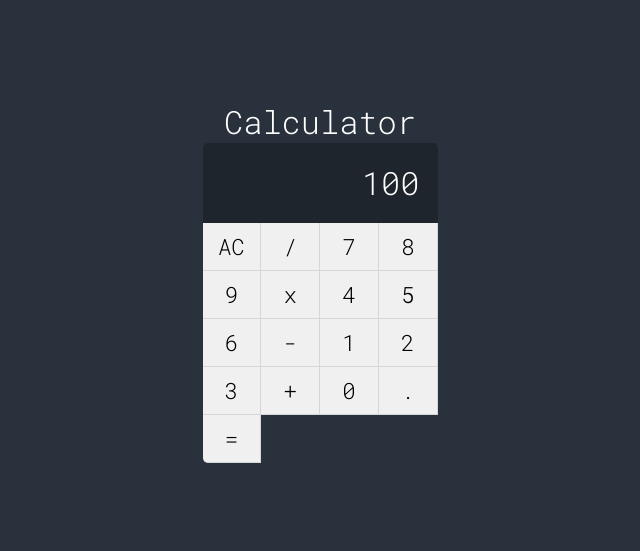
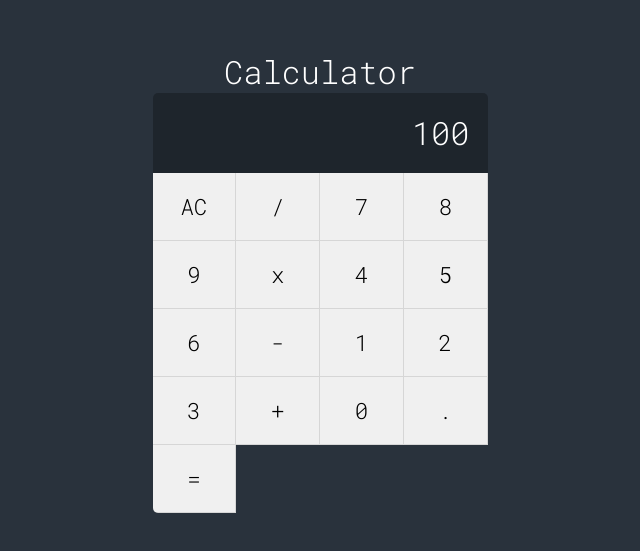
Before and after one commit to AlexBorgesDev/calculator, a React (Create React App) app: page / in a window 1280 px wide. Shown: the part 119-670 px from the top of the page, without its empty margins (320-960 px from the left). Built offline with nearby package versions, Linux system fonts and the light colour scheme.

Commit message:
Changed Main styles

```diff
--- a/src/pages/Main/styles.module.css
+++ b/src/pages/Main/styles.module.css
@@ -1,9 +1,9 @@
 .calculator {
-  width: 235px;
-  height: 320px;
+  width: 335px;
+  height: 420px;
 
   display: grid;
-  grid-template-rows: 1fr repeat(5, 48px);
+  grid-template-rows: 1fr repeat(5, 68px);
   grid-template-columns: repeat(4, 25%);
 
   overflow: hidden;
```
